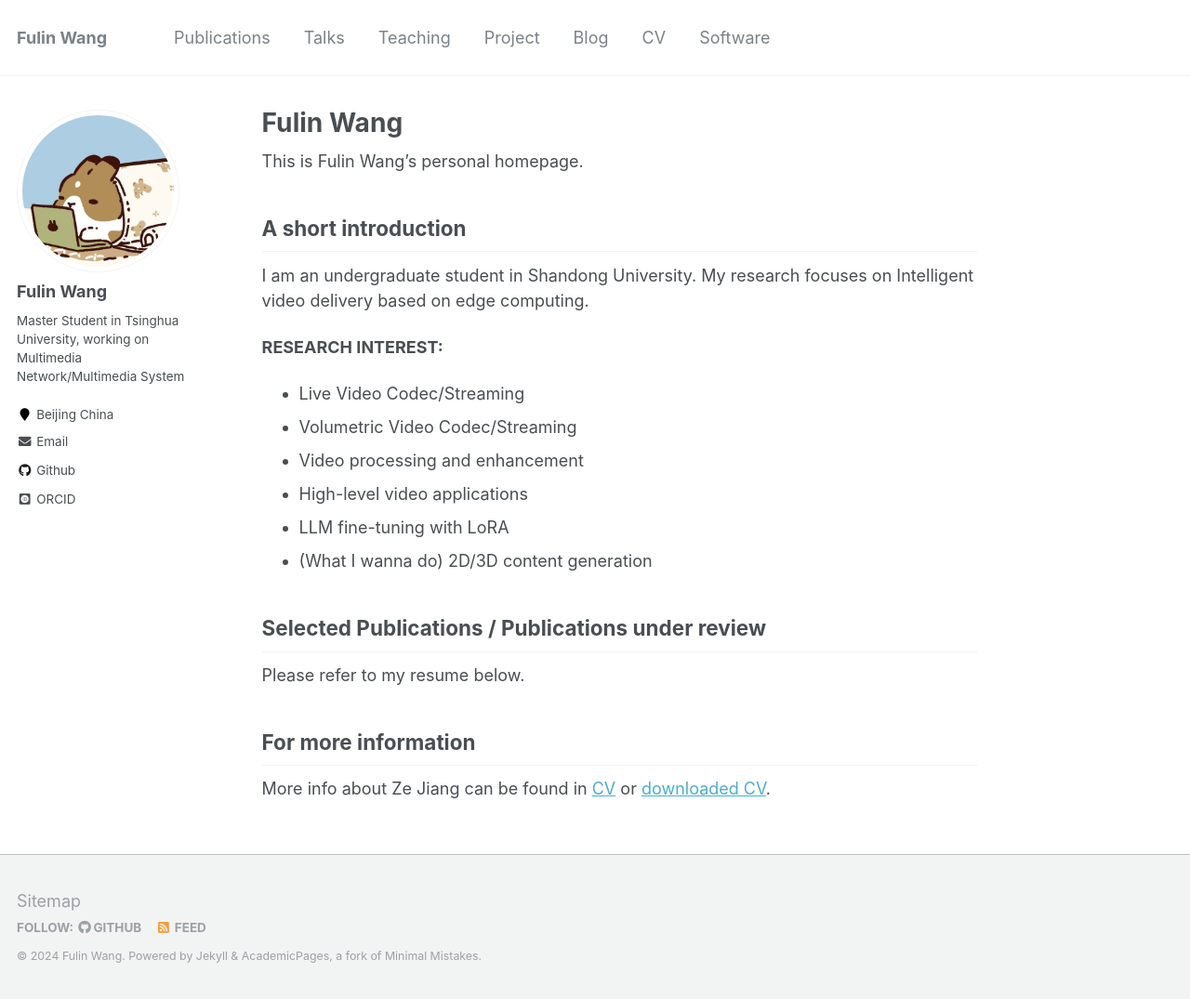
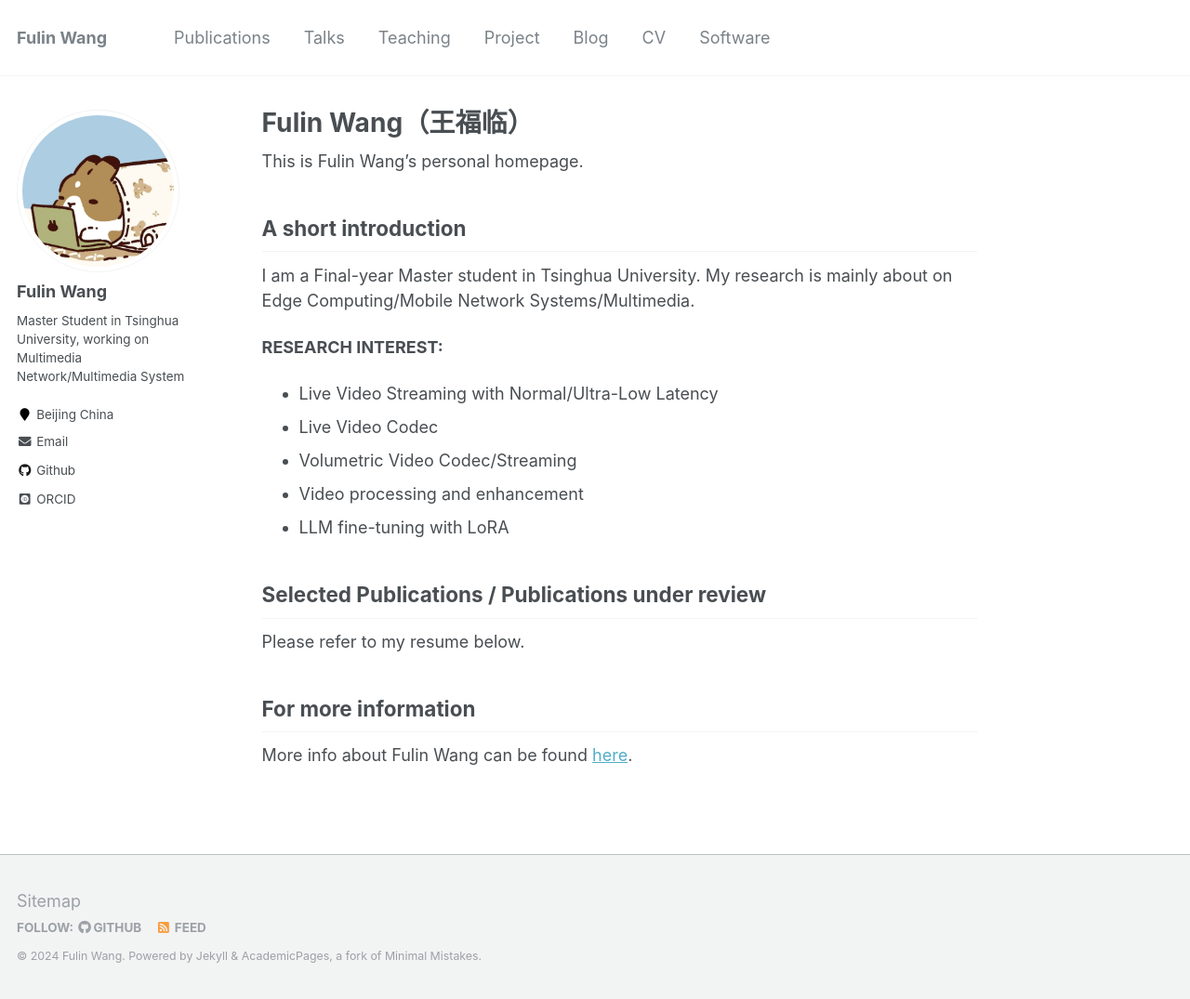
Before and after one commit to Wanghaha2333/Wanghaha2333.github.io, a Jekyll site: the page built from _pages/about.md, in a window 1280 px wide and 1075 px high. Shown: the whole window at 93% size. Built offline with Jekyll 4.4.1, drawn with Linux system fonts in a browser that asks for light colours; some web fonts are replaced.

Commit message:
Update about.md

```diff
--- a/_pages/about.md
+++ b/_pages/about.md
@@ -1,6 +1,6 @@
 ---
 permalink: /
-title: "Fulin Wang"
+title: "Fulin Wang（王福临）"
 excerpt: "About me"
 author_profile: true
 redirect_from:
@@ -11,20 +11,19 @@ redirect_from:
 This is Fulin Wang's personal homepage.
 
 ## A short introduction
-I am an undergraduate student in Shandong University. My research focuses on Intelligent video delivery based on edge computing.
+I am a Final-year Master student in Tsinghua University. My research is mainly about on Edge Computing/Mobile Network Systems/Multimedia.
 
 <b>RESEARCH INTEREST:</b>
 
-* Live Video Codec/Streaming
+* Live Video Streaming with Normal/Ultra-Low Latency
+* Live Video Codec
 * Volumetric Video Codec/Streaming
 * Video processing and enhancement
-* High-level video applications
 * LLM fine-tuning with LoRA
-* (What I wanna do) 2D/3D content generation
 
 
 ## Selected Publications / Publications under review
 Please refer to my resume below.
 
 ## For more information
-More info about Ze Jiang can be found in [CV](https://Wanghaha2333.github.io/cv/) or [downloaded CV](http://Wanghaha2333.github.io/files/flwang.pdf).
+More info about Fulin Wang can be found [here](http://Wanghaha2333.github.io/files/FLWang-Resume.pdf).
```
